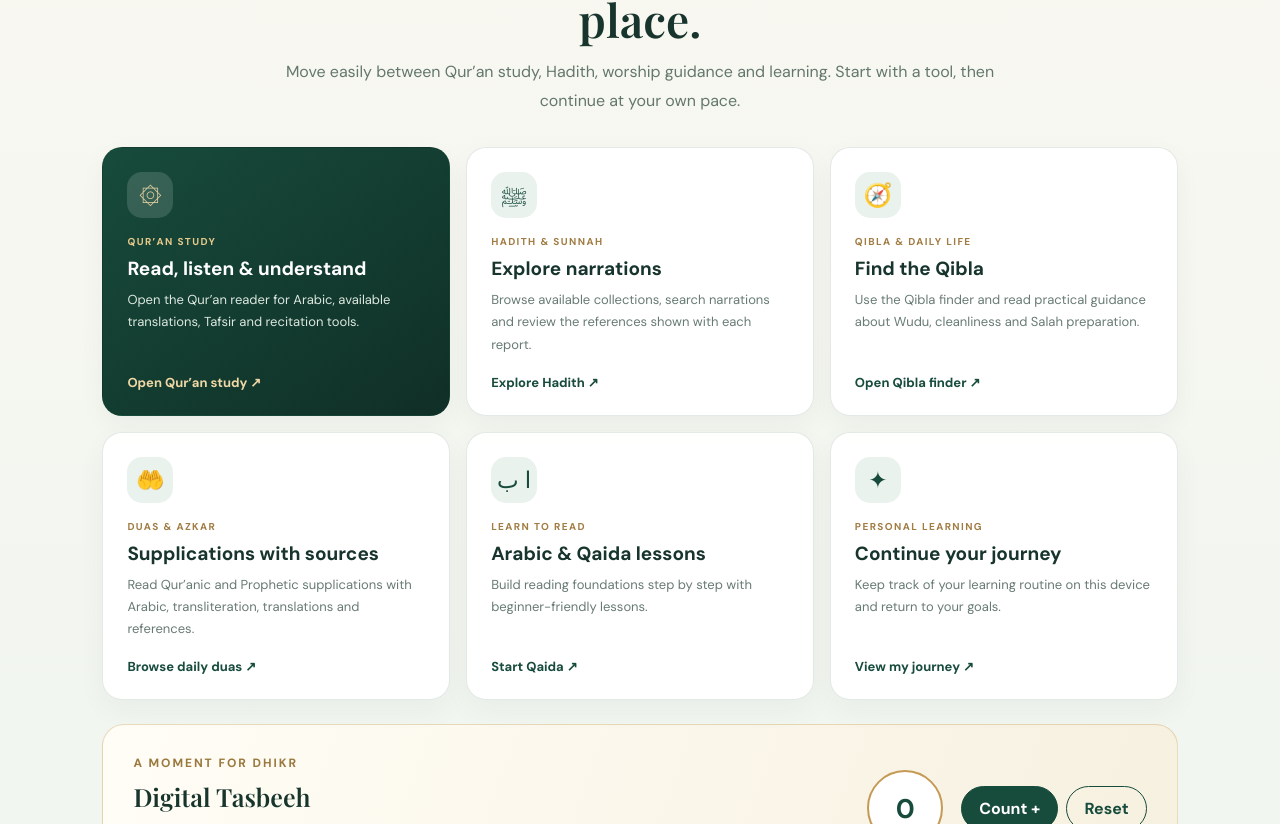
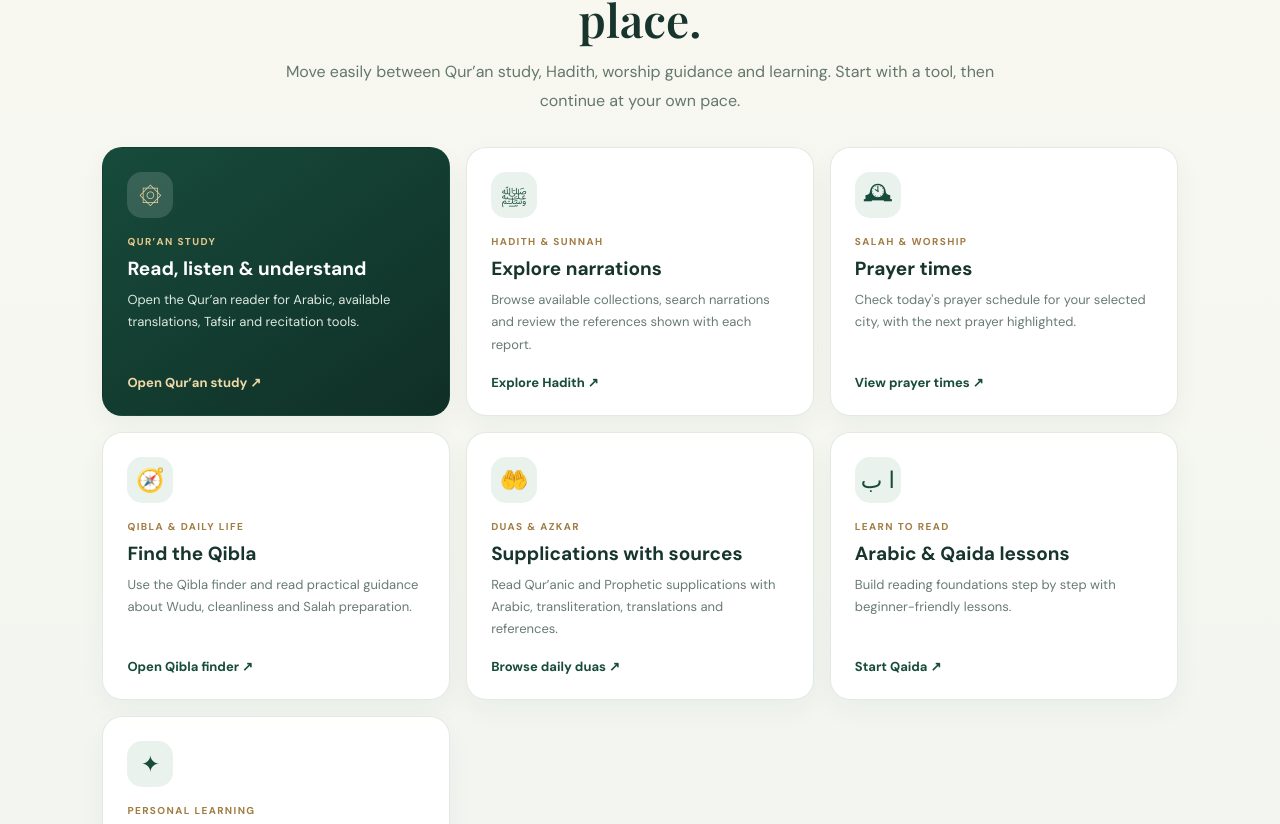
Before and after one commit to muhammadhadiurrehman7-max/rhm-islamic-circle, a Next.js app: page / in a window 1280 px wide. Shown: the part 5496-6320 px from the top of the page. Built offline with nearby package versions, Linux system fonts and the light colour scheme; a web font is replaced by a local one.

Commit message:
Add prayer times to the daily companion hub

```diff
--- a/app/page.tsx
+++ b/app/page.tsx
@@ -229,6 +229,7 @@ export default function Home() {
         <div className="daily-tools-grid">
           <a className="daily-tool-card daily-tool-primary" href="/quran"><span className="daily-tool-symbol" aria-hidden="true">۞</span><span className="daily-tool-label">QUR’AN STUDY</span><h3>Read, listen & understand</h3><p>Open the Qur’an reader for Arabic, available translations, Tafsir and recitation tools.</p><strong>Open Qur’an study ↗</strong></a>
           <a className="daily-tool-card" href="/hadith"><span className="daily-tool-symbol" aria-hidden="true">ﷺ</span><span className="daily-tool-label">HADITH & SUNNAH</span><h3>Explore narrations</h3><p>Browse available collections, search narrations and review the references shown with each report.</p><strong>Explore Hadith ↗</strong></a>
+          <a className="daily-tool-card" href="/prayer-times"><span className="daily-tool-symbol" aria-hidden="true">🕰</span><span className="daily-tool-label">SALAH & WORSHIP</span><h3>Prayer times</h3><p>Check today's prayer schedule for your selected city, with the next prayer highlighted.</p><strong>View prayer times ↗</strong></a>
           <a className="daily-tool-card" href="/daily-life#qibla"><span className="daily-tool-symbol" aria-hidden="true">🧭</span><span className="daily-tool-label">QIBLA & DAILY LIFE</span><h3>Find the Qibla</h3><p>Use the Qibla finder and read practical guidance about Wudu, cleanliness and Salah preparation.</p><strong>Open Qibla finder ↗</strong></a>
           <a className="daily-tool-card" href="/duas"><span className="daily-tool-symbol" aria-hidden="true">🤲</span><span className="daily-tool-label">DUAS & AZKAR</span><h3>Supplications with sources</h3><p>Read Qur’anic and Prophetic supplications with Arabic, transliteration, translations and references.</p><strong>Browse daily duas ↗</strong></a>
           <a className="daily-tool-card" href="/qaida"><span className="daily-tool-symbol" aria-hidden="true">ا ب</span><span className="daily-tool-label">LEARN TO READ</span><h3>Arabic & Qaida lessons</h3><p>Build reading foundations step by step with beginner-friendly lessons.</p><strong>Start Qaida ↗</strong></a>
```
